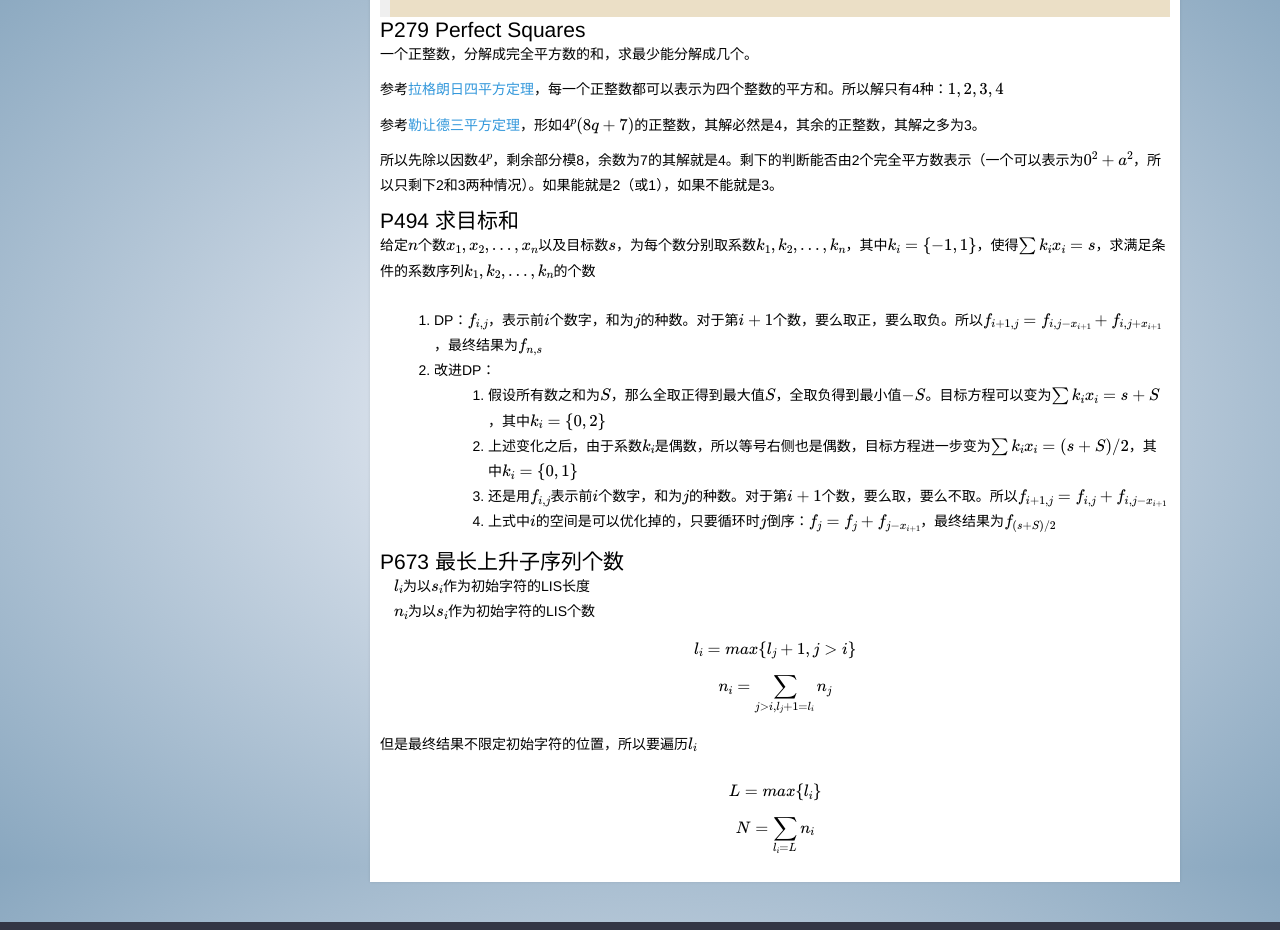
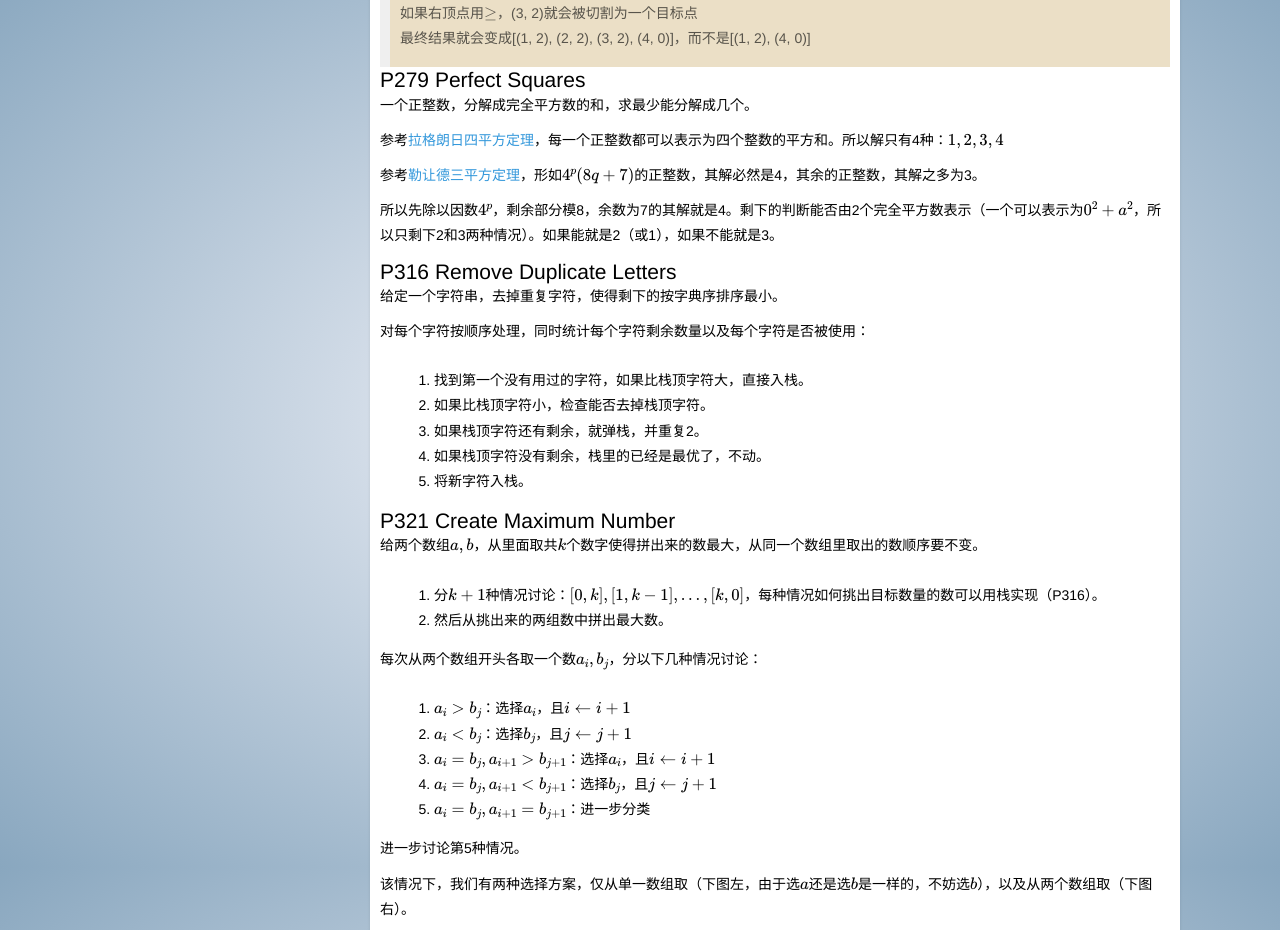
Before and after one commit to pw1316/pw1316.github.io, a Jekyll site: the page built from _posts/2018-10-11-LeetCodeNotes.md, in a window 1280 px wide and 1400 px high, scrolled down 9033 px. Shown: the top 930 px of the window. Built offline with Jekyll 4.4.1, drawn with Linux system fonts in a browser that asks for light colours; nearby versions of some CDN libraries; formulas are drawn with MathJax 3; some of the changed text lies outside the part shown.

Commit message:
leetcode P321

```diff
--- a/_posts/2018-10-11-LeetCodeNotes.md
+++ b/_posts/2018-10-11-LeetCodeNotes.md
@@ -26,6 +26,8 @@ showbar: false
 - [P188 Best Time to Buy and Sell Stock IV](#p188-best-time-to-buy-and-sell-stock-iv)
 - [P218 The Skyline Problem](#p218-the-skyline-problem)
 - [P279 Perfect Squares](#p279-perfect-squares)
+- [P316 Remove Duplicate Letters](#p316-remove-duplicate-letters)
+- [P321 Create Maximum Number](#p321-create-maximum-number)
 - [P494 求目标和](#p494-%E6%B1%82%E7%9B%AE%E6%A0%87%E5%92%8C)
 - [P673 最长上升子序列个数](#p673-%E6%9C%80%E9%95%BF%E4%B8%8A%E5%8D%87%E5%AD%90%E5%BA%8F%E5%88%97%E4%B8%AA%E6%95%B0)
 
@@ -453,6 +455,68 @@ return B
 
 所以先除以因数$$4^p$$，剩余部分模8，余数为7的其解就是4。剩下的判断能否由2个完全平方数表示（一个可以表示为$$0^2+a^2$$，所以只剩下2和3两种情况）。如果能就是2（或1），如果不能就是3。
 
+## P316 Remove Duplicate Letters
+
+给定一个字符串，去掉重复字符，使得剩下的按字典序排序最小。
+
+对每个字符按顺序处理，同时统计每个字符剩余数量以及每个字符是否被使用：
+
+1. 找到第一个没有用过的字符，如果比栈顶字符大，直接入栈。
+2. 如果比栈顶字符小，检查能否去掉栈顶字符。
+3. 如果栈顶字符还有剩余，就弹栈，并重复2。
+4. 如果栈顶字符没有剩余，栈里的已经是最优了，不动。
+5. 将新字符入栈。
+
+## P321 Create Maximum Number
+
+给两个数组$$a,b$$，从里面取共$$k$$个数字使得拼出来的数最大，从同一个数组里取出的数顺序要不变。
+
+1. 分$$k+1$$种情况讨论：$$[0,k],[1,k-1],...,[k,0]$$，每种情况如何挑出目标数量的数可以用栈实现（P316）。
+2. 然后从挑出来的两组数中拼出最大数。
+
+每次从两个数组开头各取一个数$$a_i,b_j$$，分以下几种情况讨论：
+
+1. $$a_i\gt b_j$$：选择$$a_i$$，且$$i\leftarrow i+1$$
+2. $$a_i\lt b_j$$：选择$$b_j$$，且$$j\leftarrow j+1$$
+3. $$a_i=b_j,a_{i+1}\gt b_{j+1}$$：选择$$a_i$$，且$$i\leftarrow i+1$$
+4. $$a_i=b_j,a_{i+1}\lt b_{j+1}$$：选择$$b_j$$，且$$j\leftarrow j+1$$
+5. $$a_i=b_j,a_{i+1}=b_{j+1}$$：进一步分类
+
+进一步讨论第5种情况。
+
+该情况下，我们有两种选择方案，仅从单一数组取（下图左，由于选$$a$$还是选$$b$$是一样的，不妨选$$b$$），以及从两个数组取（下图右）。
+
+![p321-01](/../src/leetcode/P321-01.png)
+
+为了区分这两种情况，引入一个分割点$$sp$$（下图左）。同时为了进一步确认应该选择哪种情况，需要记录两个数组的起始位置$$ii$$和$$jj$$，然后处理下一组数据（下图右）。有了上述描述，就可以具体表示两个分支：
+
+1. 起始$$b_{jj}$$，中止$$b_{j}$$
+2. 起始$$b_{jj}$$，中止$$b_{sp}$$；接上起始$$a_{ii}$$，中止$$a_{j-1-sp+ii}$$
+
+![p321-02](/src/leetcode/P321-02.png)
+
+根据两个分支的中止值$$b_{j}$$以及$$a_{j-1-sp+ii}$$的大小关系可以分成三种情况：
+
+情况5-1：$$b_{j}\lt a_{j-1-sp+ii}$$
+
+![p321-03](/src/leetcode/P321-03.png)
+
+如上图所示，最优解是$$2，2$$，所以任意取走一个，问题退化为情况1（或2）。
+
+情况5-2：$$b_{j}\gt a_{j-1-sp+ii}$$
+
+![p321-04](/src/leetcode/P321-04.png)
+
+如上图所示，最优解是$$2，3$$，但无法确认是取数组$$a$$还是数组$$b$$，问题退化为情况3或4或5
+
+情况5-3：$$b_{j}=a_{j-1-sp+ii}$$
+
+![p321-05](/src/leetcode/P321-05.png)
+
+例子：
+
+![p321-06](/src/leetcode/P321-06.png)
+
 ## P494 求目标和
 
 给定$$n$$个数$$x_1,x_2,...,x_n$$以及目标数$$s$$，为每个数分别取系数$$k_1,k_2,...,k_n$$，其中$$k_i=\{-1,1\}$$，使得$$\sum{k_i x_i}=s$$，求满足条件的系数序列$$k_1,k_2,...,k_n$$的个数
```
Also changed, not shown: src/leetcode/P321-01.png (added), src/leetcode/P321-02.png (added), src/leetcode/P321-03.png (added), src/leetcode/P321-04.png (added), src/leetcode/P321-05.png (added), src/leetcode/P321-06.png (added).
